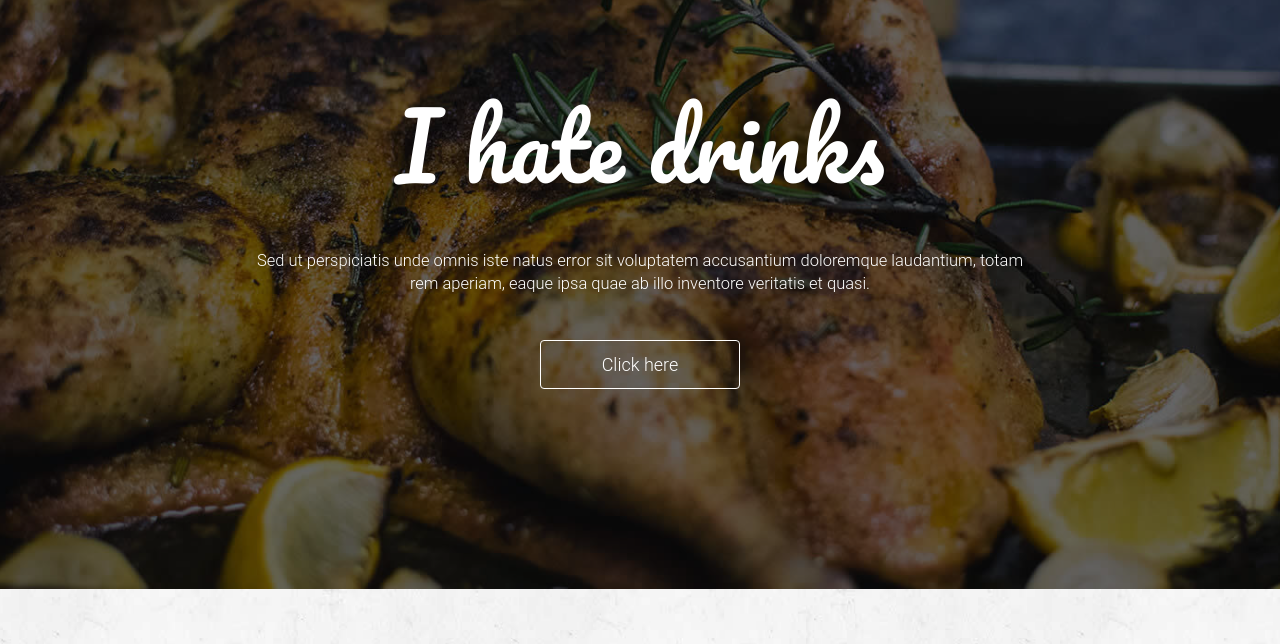
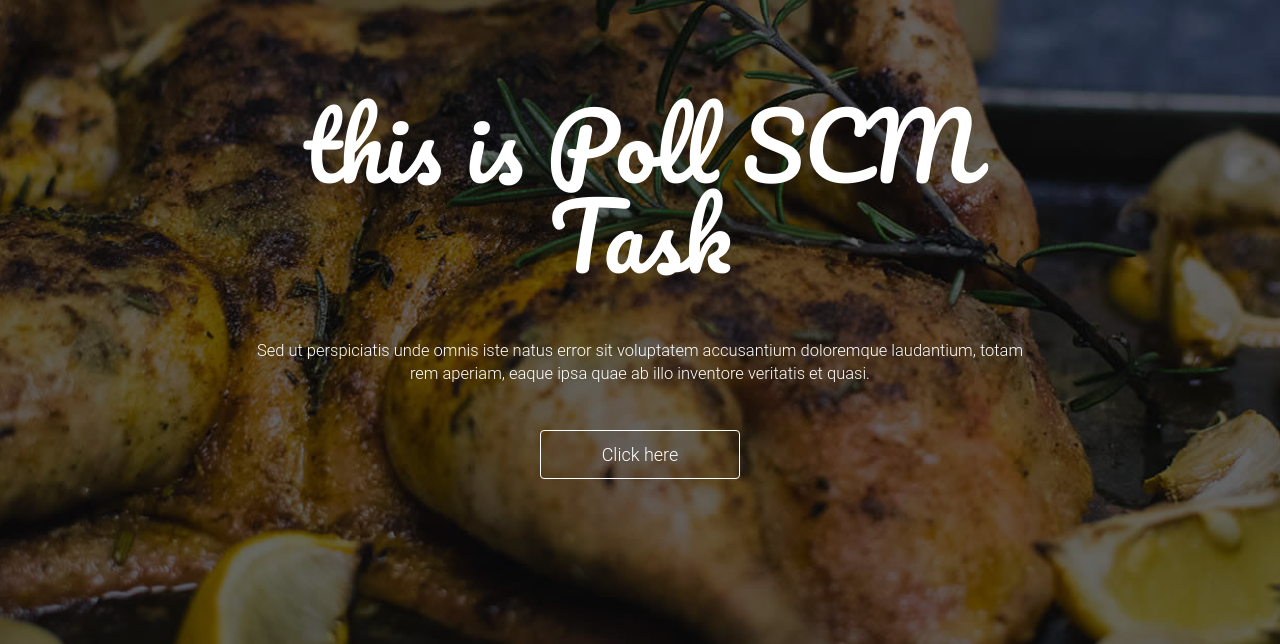
Before and after one commit to shiva0835/Food-App, a plain HTML site: page index.html in a window 1280 px wide. Shown: the part 150-794 px from the top of the page. Drawn offline with Linux system fonts and the light colour scheme.

Commit message:
Update index.html

```diff
--- a/index.html
+++ b/index.html
@@ -107,7 +107,7 @@
                         <div class="main_slider text-center">
                             <div class="col-md-12">
                                 <div class="main_slider_content wow zoomIn" data-wow-duration="1s">
-                                    <h1>I hate drinks</h1>
+                                    <h1>this is Poll SCM Task</h1>
                                     <p>Sed ut perspiciatis unde omnis iste natus error sit voluptatem accusantium doloremque laudantium, totam rem aperiam, eaque ipsa quae ab illo inventore veritatis et quasi. </p>
                                     <button href="" class="btn-lg">Click here</button>
                                 </div>
```
